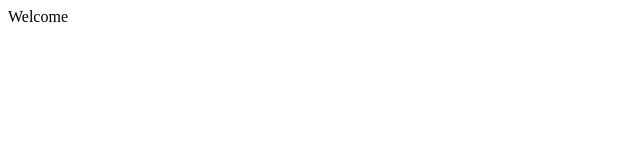
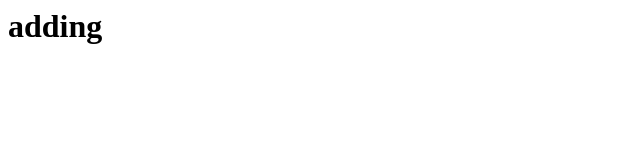
Before and after one commit to sureshkumar007/html-demo, a plain HTML site: page index.html in a window 1280 px wide. Shown: the whole page, without its empty margins (0-640 px from the left). Drawn offline with Linux system fonts and the light colour scheme.

Commit message:
inserted

```diff
--- a/index.html
+++ b/index.html
@@ -1,5 +1,6 @@
 <html>
   <body>
-    Welcome
+    <h1>adding</h1>
+
     </body>
     </html>
```
